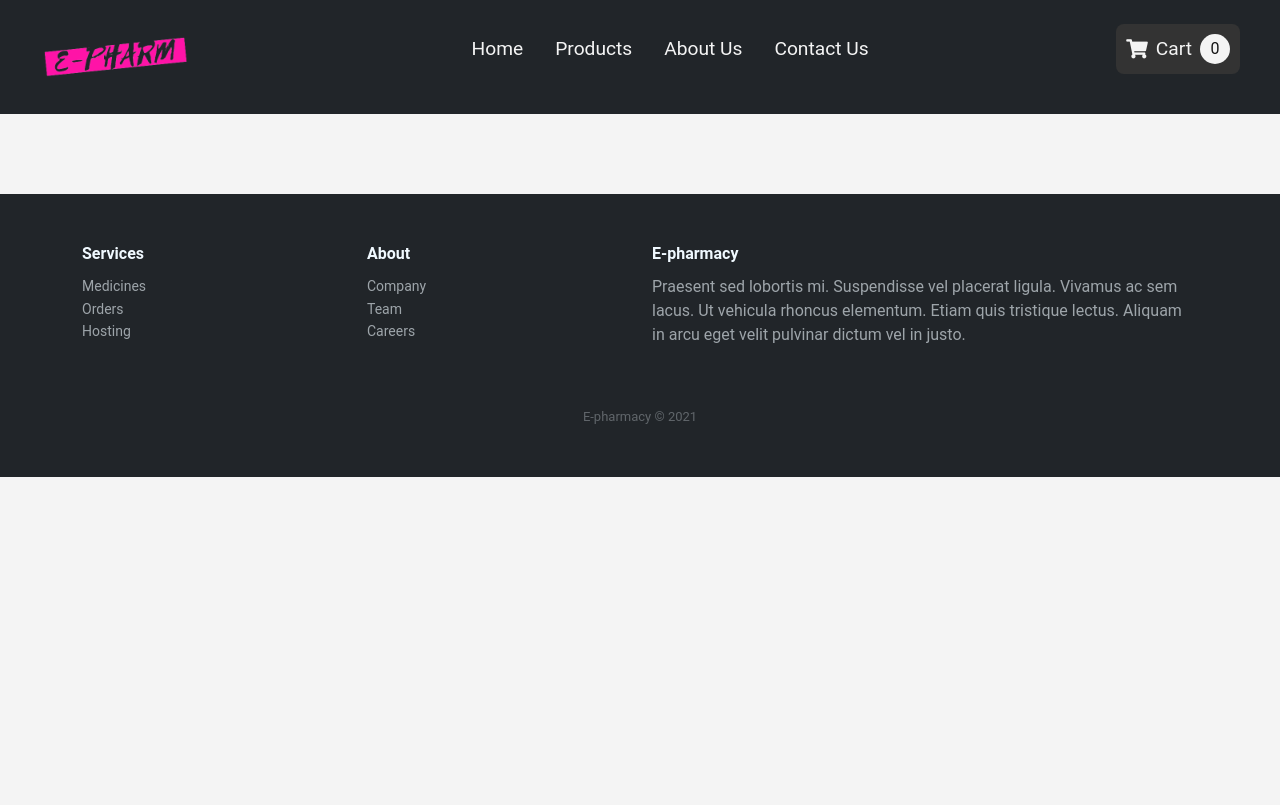
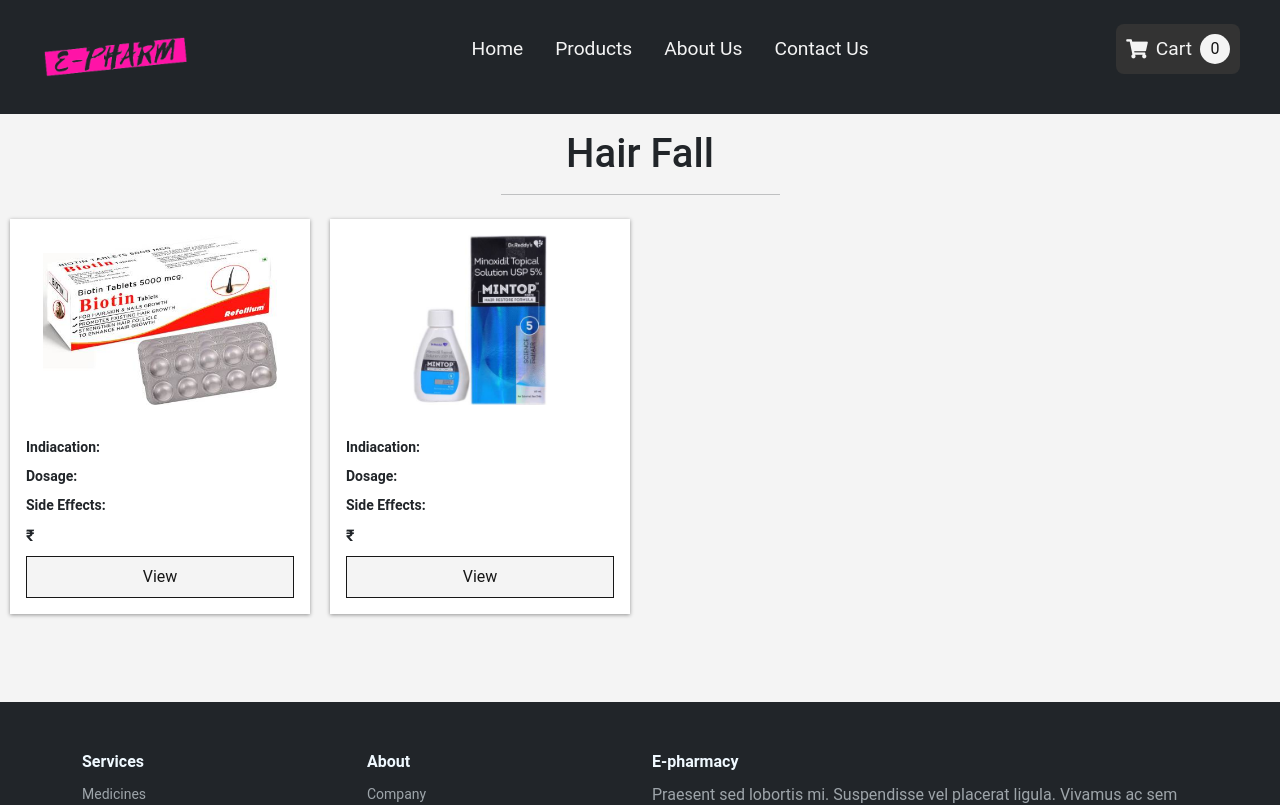
Before and after one commit to payalpatra/E-Pharmacy-Application, a React (Create React App) app in the folder frontend/: page /products/hairloss in a window 1280 px wide. Shown: the top 805 px of the page. Built offline with nearby package versions, Linux system fonts and the light colour scheme.

Commit message:
Added Dermatology and HairFallScreens

```diff
--- a/frontend/src/App.js
+++ b/frontend/src/App.js
@@ -16,6 +16,8 @@ import MainScreen from "./screens/MainScreen";
 import ContactScreen from "./screens/ContactScreen";
 import AboutScreen from "./screens/AboutScreen";
 import AllProductsScreen from "./screens/AllProductsScreen";
+import DermotologyScreen from "./screens/DermotologyScreen";
+import HairFallScreen from "./screens/HairFallScreen"
 import AdminScreen from "./screens/AdminScreen";
 // import
 
@@ -33,6 +35,9 @@ function App() {
         <Route exact path="/allProducts" component={AllProductsScreen} />
           <Route exact path="/product" component={HomeScreen} />
           <Route exact path="/product/:id" component={ProductScreen} />
+          <Route exact path="/products/dermatology" component={DermotologyScreen} />
+          <Route exact path="/products/hairloss" component={HairFallScreen} />
+
           <Route exact path="/about" component={AboutScreen} />
           <Route exact path="/contact" component={ContactScreen} />
           <Route exact path="/admin" component={AdminScreen} />
--- a/frontend/src/Data/allProductsData.js
+++ b/frontend/src/Data/allProductsData.js
@@ -63,7 +63,7 @@ const productsData = [
         imgsrc: hairFall,
         title: "Hair Fall",
         info: "Medicines on Hair Fall",
-        link: "/Dermatology"
+        link: "/products/hairloss"
     },
     // {
     //     imgsrc: bloodPressure,
--- a/frontend/src/Data/dermatology.js
+++ b/frontend/src/Data/dermatology.js
@@ -1,4 +1,4 @@
-import Adap from "../imgages/adap,jpg"
+import Adap from "../images/adap.jpg"
 import Cala from "../images/calamine.jpg";
 import dim from "../images/dim.jpg";
 import ss from "../images/ss.jpg";
--- a/frontend/src/Data/hairloss.js
+++ b/frontend/src/Data/hairloss.js
@@ -1,5 +1,5 @@
-import Biotin from './images/hair/bio.jpeg'
-import min from '../images/hair/min.jpeg'
+import Biotin from '../images/bio.jpeg'
+import min from '../images/min.jpeg'
 
 const hairloss = [
     {
--- /dev/null
+++ b/frontend/src/components/StaticProduct.js
@@ -0,0 +1,26 @@
+import React from 'react';
+import {Link} from 'react-router-dom';
+
+function StaticProduct({ imgsrc, title, indication, dosage, sideEffects,price,productId }) {
+    return (
+        <div className="product">
+      <img src={imgsrc} alt={title} />
+
+      <div className="product__info">
+        <p style={{fontWeight: "bold",fontSize:"22px"}} className="info__name mt-4">{title}</p>
+
+        <p  className="info__description"><span style={{fontWeight: "bold",fontSize:"14px"}}>Indiacation: </span>{indication}</p>
+        <p  className="info__description"><span style={{fontWeight: "bold",fontSize:"14px"}}>Dosage: </span>{dosage}</p>
+        <p  className="info__description"><span style={{fontWeight: "bold",fontSize:"14px"}}>Side Effects: </span>{sideEffects}</p>
+
+        <p className="info__price">₹{price}</p>
+
+        <Link to={`/product/${productId}`} className="info__button">
+          View
+        </Link>
+      </div>
+    </div>
+    )
+}
+
+export default StaticProduct
--- /dev/null
+++ b/frontend/src/screens/DermotologyScreen.js
@@ -0,0 +1,35 @@
+import React from 'react'
+import StaticProduct from "../components/StaticProduct"
+import dermatology from "../Data/dermatology";
+import allProductsData from "../Data/allProductsData";
+
+function StaticScreen() {
+  return (
+    <div>
+      <div className="homescreen">
+        <div className="container text-center">
+          <h1 className="mt-3">{allProductsData[0].title}</h1>
+          <hr className="w-25 mx-auto" />
+        </div>
+        <div className="homescreen__products">
+          {
+            dermatology.map((product) => (
+              <StaticProduct
+                key={product._id}
+                imgsrc={product.imgsrc}
+                title={product.title}
+                indication={product.indication}
+                dosage={product.dosage}
+                sideEffects={product.sideEffects}
+                price={product.price}
+                productId={product._id}
+              />
+            ))
+          }
+        </div>
+      </div>
+    </div>
+  )
+}
+
+export default StaticScreen
--- /dev/null
+++ b/frontend/src/screens/HairFallScreen.js
@@ -0,0 +1,35 @@
+import React from 'react'
+import StaticProduct from "../components/StaticProduct"
+import hairloss from "../Data/hairloss";
+import allProductsData from "../Data/allProductsData";
+
+function HairFallScreen() {
+    return (
+        <div>
+      <div className="homescreen">
+        <div className="container text-center">
+          <h1 className="mt-3">{allProductsData[7].title}</h1>
+          <hr className="w-25 mx-auto" />
+        </div>
+        <div className="homescreen__products">
+          {
+            hairloss.map((product) => (
+              <StaticProduct
+                key={product._id}
+                imgsrc={product.imgsrc}
+                title={product.title}
+                indication={product.indication}
+                dosage={product.dosage}
+                sideEffects={product.sideEffects}
+                price={product.price}
+                productId={product._id}
+              />
+            ))
+          }
+        </div>
+      </div>
+    </div>
+    )
+}
+
+export default HairFallScreen
```
Also changed, not shown: 1 other file (tests, documents, lock files or other folders).
